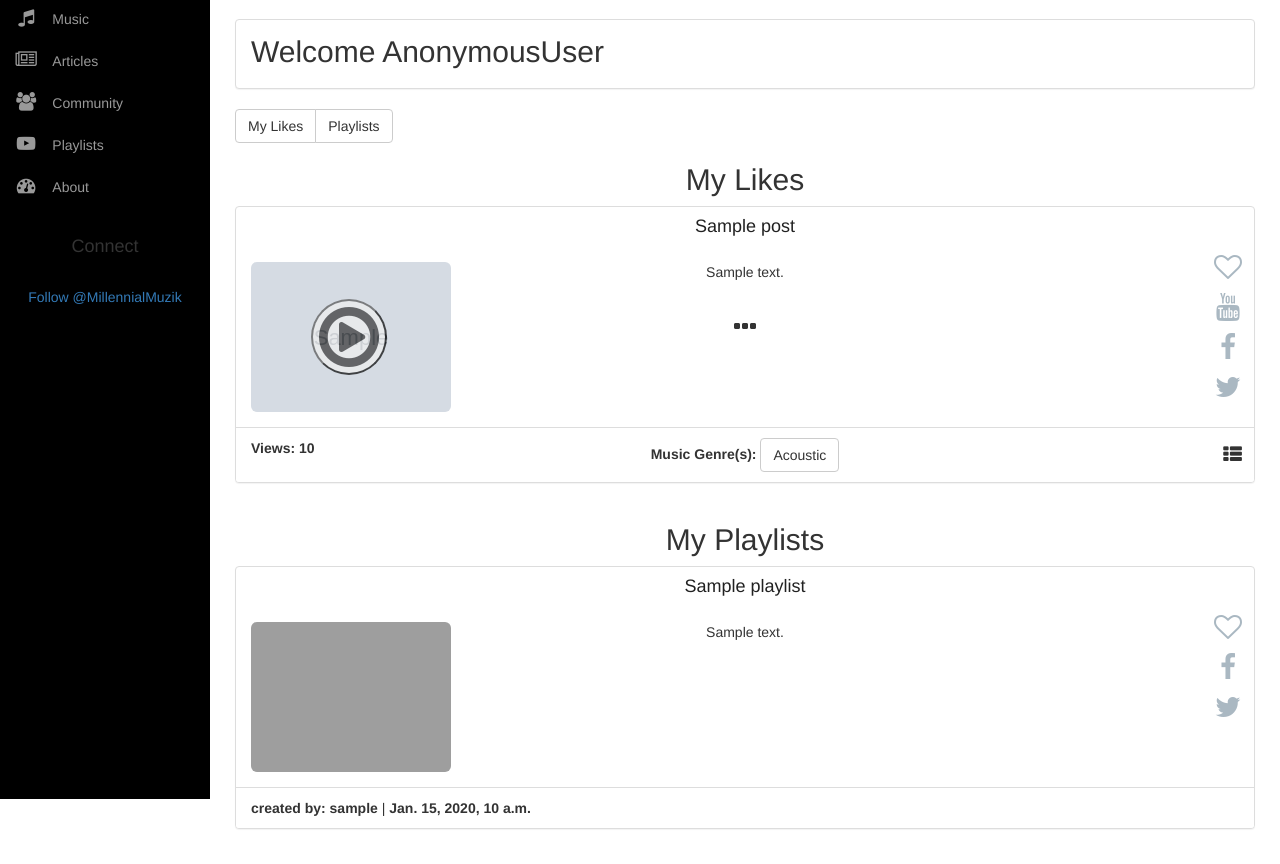
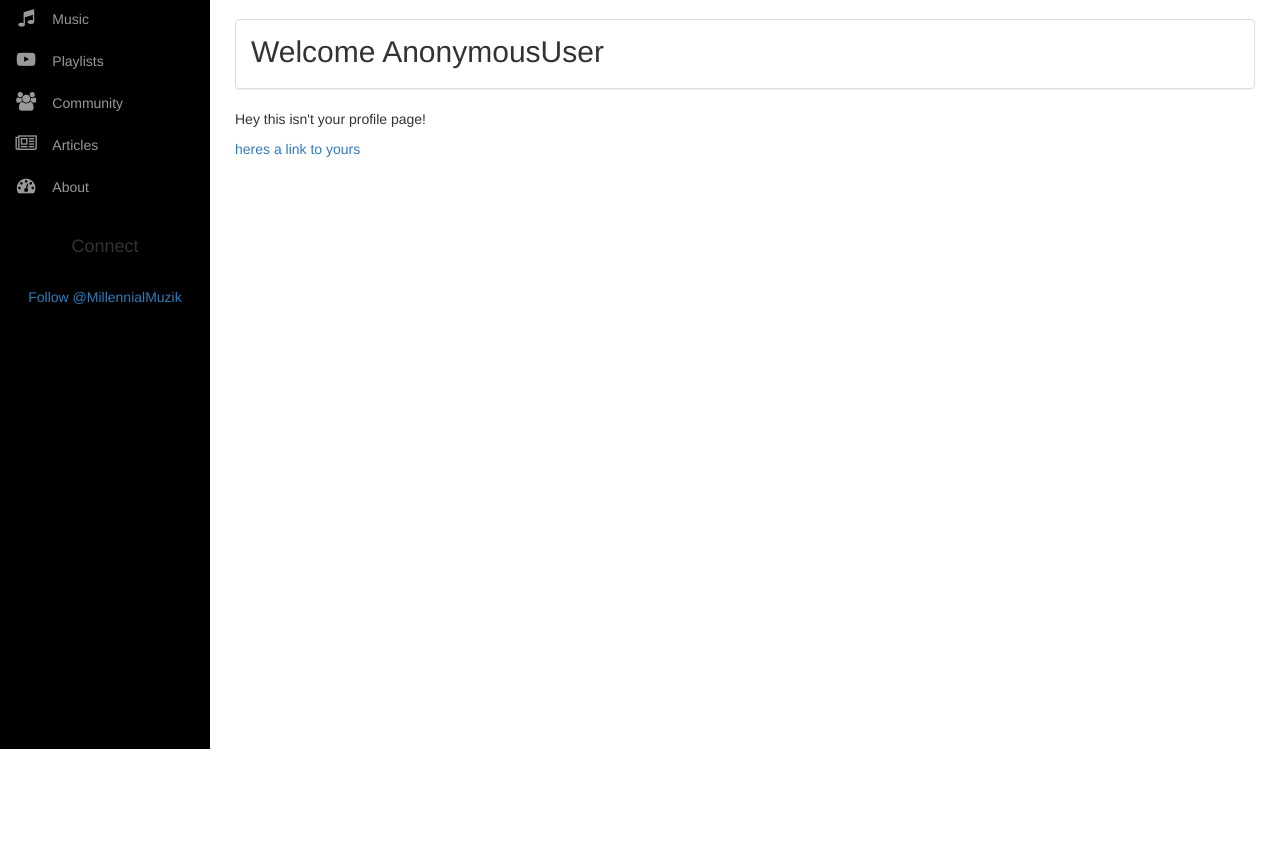
Before and after one commit to tfruehe2/millennialmuzik, a Django app: page /profile/1/ in a window 1280 px wide. Shown: the part 51-915 px from the top of the page. After the commit the page ends 800 px from the top, so only its background shows below. Run offline with Django 3.2, Linux system fonts and the light colour scheme; tables that the repository leaves empty hold one stand-in row (values such as "Sample post"); grey boxes marked "Sample" are stand-in pictures; parts of the project's set-up code (start-up, migrations or seed data) failed here and were passed over; some libraries are stand-ins or nearby versions; grey boxes are pictures that could not be loaded.

Commit message:
made changes to UI

```diff
--- a/blog/context_processors.py
+++ b/blog/context_processors.py
@@ -1,9 +1,9 @@
 from .models import Tag
-from .forms import UserProfileForm, CommentForm
+from .forms import CommentForm, PlaylistForm
 
 
 def base(request):
-    return {'genre_list': Tag.objects.all(), 'comment_form': CommentForm}
+    return {'genre_list': Tag.objects.all(), 'comment_form': CommentForm, 'playlist_form': PlaylistForm}
 
 def session(request):
     for k,v in request.session.items():
--- a/blog/forms.py
+++ b/blog/forms.py
@@ -4,6 +4,7 @@ from .models import Feed, Post, UserProfile, Comment, Song, Playlist
 from crispy_forms.helper import FormHelper
 from crispy_forms.layout import Submit, Layout, Field, HTML
 from crispy_forms.bootstrap import FormActions, StrictButton
+
 class FeedForm(ModelForm):
     class Meta:
         model = Feed
@@ -78,22 +79,23 @@ class PlaylistForm(ModelForm):
 
     class Meta:
         model = Playlist
-        fields = ['name', 'description', 'image', 'is_private', 'tags', 'created_by', 'songs']
-        widgets = {'songs': forms.HiddenInput(),
-                'tags': forms.HiddenInput(),'created_by':forms.HiddenInput()}
+        fields = ['name', 'description', 'image', 'is_private']
+        widgets = {
+            'name': forms.TextInput(
+                attrs={'class': 'form-control', 'placeholder': "playlist name..."}
+            ),
+            'description': forms.Textarea(
+                attrs={'class':'form-control', "rows":'4', 'placeholder':"my favorite [insert genre] songs..."}
+            ),
+            'image': forms.FileInput(),
+        }
+
         labels = {
-        'name': 'Playlist Name'
+        'name': 'Playlist Name',
+        'description': 'Description',
+        'image': "Playlist Image",
+        'is_private': "I want this playlist to be private"
         }
-    def __init__(self, *args, **kwargs):
-        super(PlaylistForm, self).__init__(*args, **kwargs)
-        self.helper = FormHelper()
-        self.helper.form_id = 'playlistForm'
-        self.helper.form_class = 'form-horizontal'
-        self.helper.label_class = 'col-sm-2'
-        self.helper.field_class = 'col-sm-8'
-        self.helper.form_method = "POST"
-
-
 
 
 class CommentForm(ModelForm):
@@ -103,3 +105,23 @@ class CommentForm(ModelForm):
     class Meta:
         model = Comment
         fields = ['body',]
+
+class SubmitMusicForm(forms.Form):
+    Artist = forms.CharField(required=True, widget=forms.TextInput(
+        attrs={'class': 'form-control', 'placeholder': "artist's name..."}
+    ))
+    Song_Name = forms.CharField(required=True, widget=forms.TextInput(
+        attrs={'class': 'form-control', 'placeholder': "song's name..."}
+    ))
+    url = forms.CharField(required=False, widget=forms.TextInput(
+        attrs={'class': 'form-control', 'placeholder': "option url to music video..."}
+    ))
+
+
+class SuggestionsForm(forms.Form):
+    What_Needs_Improvement = forms.CharField(required=True, widget=forms.TextInput(
+        attrs={'class': 'form-control', 'placeholder': "what about this website pisses you off..."}
+    ))
+    Suggestions_On_How = forms.CharField(widget=forms.Textarea(
+        attrs={'class':'form-control', 'placeholder':"suggestions or example of website that does it better...", "rows":'4'}
+    ))
--- a/blog/templates/blog/base.html
+++ b/blog/templates/blog/base.html
@@ -174,6 +174,10 @@
         e.preventDefault();
         var name = $(this).attr('data-song-name');
         var songID = $(this).attr('data-song-id');
+        var urlString = '/create_playlist/'+songID+'/'
+        console.log(urlString)
+        $('#playlistForm, #playlistModal').attr('action', urlString)
+
         $('#songName', "#playlistModal")
             .text("Song to be added: "+name);
         $('#playlistModal')
@@ -182,17 +186,28 @@
 
       });
 
+      $('#playlistImage').change(function(){
+        var re = new RegExp("^(image/.{3,4})$")
+        var file = this.files[0]
+        if (!re.test(file.type)) {
+          alert('Sorry, the file you added was not an image!');
+          $(this).val("");
+        }
+        else if (file.size >= 2000000) {
+          alert('Sorry, your image file is too big!\n2Mbs is the cutoff')
+          $(this).val('');
+        }
+      });
+
       $('#submitPlaylist').click(function(e) {
         console.log('clicked')
         e.preventDefault();
-        var name = $("#playlistName",'#playlistForm').val()
-        var description = $("#playlistDescription",'#playlistForm').val()
-        var is_private = $("#is_private",'#playlistForm').is(':checked')
+        var form = $('#playlistForm, #playlistModal').serialize()
 
         $.ajax({
-          url: "{% url 'blog:create_playlist' %}",
+          url: $('#playlistForm, #playlistModal').attr('action'),
           type: "POST",
-          data: { 'song_id':$("#playlistModal").attr('data-song-id'), "name":name, "description":description, "is_private":is_private},
+          data: form,
           dataType: 'json',
           success: function(data) {
             if (data.e) {
@@ -268,14 +283,14 @@
             .addClass('create');
         $('#playlistList').empty()
         $('#modalForm', '#playlistModal').toggle()
-        $("#submitPlaylist").toggle()
+        $("#createPlaylistBtn").toggle()
         $('#addToPlaylistBtn').hide()
 
       })
       $('#addToPlaylist').on('updateModalBody', function(e) {
         console.log('AddTo playlist clicked')
         $('#modalForm', '#playlistModal').hide()
-        $("#submitPlaylist").hide()
+        $("#createPlaylistBtn").hide()
         $('#addToPlaylistBtn').toggle()
         $.ajax({
           url: "{% url "blog:user_playlists" pk=user.pk %}",
--- a/blog/templates/blog/blog_post.html
+++ b/blog/templates/blog/blog_post.html
@@ -104,7 +104,6 @@ $("#delete-btn").click(function() {
       data: {'post_id': $(this).attr('data-id')},
       success: function(json) {
         window.location.href = '/'
-        alert('post was deleted')
       },
       error: function(error) {
         console.log('failed to delete post');
--- a/blog/templates/blog/playlist_sample.html
+++ b/blog/templates/blog/playlist_sample.html
@@ -51,7 +51,7 @@
          <div class="row">
          <div class="wrapper text-center">
            <button id="editButton" class="btn btn-warning">Edit Playlist</button>
-           <button class="btn btn-danger" id="delete-btn" data-id="{{ post.id }}">
+           <button class="btn btn-danger" id="delete-btn" data-id="{{ playlist.post.id }}">
              <i class="fa fa-times"> Delete</i>
            </button>
            <button id="saveButton" class="btn btn-success" style="display: none;">Save Changes</button>
@@ -343,7 +343,6 @@ var tag = document.createElement('script');
           data: {'post_id': $(this).attr('data-id')},
           success: function(json) {
             window.location.href = '/'
-            alert('post was deleted')
           },
           error: function(error) {
             console.log('failed to delete post');
--- a/blog/templates/blog/profile_page.html
+++ b/blog/templates/blog/profile_page.html
@@ -17,6 +17,10 @@
 {% endblock %}
 
 {% block body_block %}
+{% if user != profile %}
+<p>Hey this isn't your profile page!</p>
+<a href="{% url 'blog:profile_page' pk=user.id %}">heres a link to yours</a>
+{% else %}
 {% if profile.likes.all %}
   <div class="btn-group" id="profileBtnGroup">
     <button class="btn btn-default mylikes-btn">
@@ -32,16 +36,21 @@
       {% include 'snippets/post_cells.html' %}
     {% endfor %}
   </div>
-  {% endif %}
-
+{% else %}
+<h5>here is where the tracks you've liked will reside. I know its pretty bland right now so please bear with me...</h5>
+{% endif %}
+{% if profile.playlist_set.all %}
     <h2 id="myPlaylists" class="text-center">My Playlists</h2>
     {% for playlist in profile.playlist_set.all %}
     <div class="myPlaylists">
       {% include 'snippets/playlist_cell.html' %}
     </div>
     {% endfor %}
+{% endif %}
+
 
 {% include 'snippets/pagination.html' %}
+{% endif %}
 {% endblock %}
 
 {% block script_block %}
--- a/blog/templates/blog/register.html
+++ b/blog/templates/blog/register.html
@@ -19,10 +19,11 @@
     <strong>or with email</strong>
     <div class="row">
     <div class="col-md-4 col-md-offset-4 col-sm-6 col-sm-offset-3">
-    <form class="form-horizontal" method="post" action="{% url "blog:register" %}">
+    <form class="form-horizontal" method="post" action="{% url "social:complete" "email" %}">
       {% csrf_token %}
       {% for field in user_form %}
       <div class="form-group">
+      {{ field.errors }}
       {{ field }}
       </div>
       {% endfor %}
--- a/blog/templates/snippets/playlist_modal.html
+++ b/blog/templates/snippets/playlist_modal.html
@@ -23,37 +23,21 @@
       </div>
       <div class="modal-body">
         <div id="modalForm">
-          <form id="playlistForm">
+          <form id="playlistForm" method="post" action="" enctype="multipart/form-data">
             {% csrf_token %}
+            {% for field in playlist_form %}
             <div class="form-group">
-              <label for="playlistName">Playlist</label>
-              <p id="nameError" style="color:red;display:none;">Playlist name is required</p>
-              <input type="text" class="form-control" id="playlistName" placeholder="playlist name..." required="True">
+              {{ field.errors }}
+              {{ field.label_tag }} {{ field }}
             </div>
-            <div class="form-group">
-              <label for="playlistDescription">Description</label>
-              <p id="descriptionError" style="color:red;display:none;">Playlist description is required</p>
-              <textarea class="form-control" id="playlistDescription" placeholder="my favorite [insert genre] songs..." row="4" required="True"></textarea>
-            </div>
-            <div class="form-group">
-              <label for="playlistImage">Playlist Image</label>
-              <input type="file" id="playlistImage">
-            </div>
-            <div class="form-group">Playlist will be&nbsp;
-              <label class="radio-inline">
-                <input type="radio" name="inlineRadioOptions" id="inlineRadio1" value="False" checked="checked">Public
-              </label>
-              <label class="radio-inline">
-                <input type="radio" name="inlineRadioOptions" id="is_private" value="True">Private
-              </label>
-            </div>
+            {% endfor %}
           </form>
         </div>
       </div>
       <div id="playlistList"></div>
       <div class="modal-footer">
         &emsp;&ensp;<strong class="pull-left" id="songName"></strong>
-        <button class="btn btn-success" id="submitPlaylist" type="button">Create Playlist</button>
+        <button type="submit" form="playlistForm" class="btn btn-success" id="createPlaylistBtn">Create Playlist</button>
         <button class="btn btn-success" id="addToPlaylistBtn" type="button" style="display: none;">Add To Playlist</button>
       </div>
     </div>
--- a/blog/templates/snippets/sidebar.html
+++ b/blog/templates/snippets/sidebar.html
@@ -20,6 +20,16 @@
              </ul>
          </li>
          <li>
+             <a href="{% url "blog:playlist_feed" %}"> <span class="fa-stack fa-lg pull-left"><i class="fa fa-youtube-play fa-stack-1x "></i></span>Playlists</a>
+         </li>
+         <li>
+           <a href="#"><span class="fa-stack fa-lg pull-left"><i class="fa fa-users fa-stack-1x "></i></span>Community</a>
+           <ul class="nav-pills nav-stacked" style="list-style-type:none;">
+               <li><a href="{% url "blog:suggestions" %}"><span class="fa-stack fa-lg pull-left"><i class="fa fa-flag fa-stack-1x "></i></span>Suggestions</a></li>
+               <li><a href="{% url "blog:submit_music" %}"><span class="fa-stack fa-lg pull-left"><i class="fa fa-flag fa-stack-1x "></i></span>Submit Music</a></li>
+           </ul>
+         </li>
+         <li>
              <a href="#"><span class="fa-stack fa-lg pull-left"><i class="fa fa-newspaper-o fa-stack-1x "></i></span>Articles</a>
              <ul class="nav-pills nav-stacked" style="list-style-type:none;">
                  <li><a href="#"><span class="fa-stack fa-lg pull-left"><i class="fa fa-flag fa-stack-1x "></i></span>News</a></li>
@@ -28,16 +38,7 @@
 
              </ul>
          </li>
-         <li>
-           <a href="#"><span class="fa-stack fa-lg pull-left"><i class="fa fa-users fa-stack-1x "></i></span>Community</a>
-           <ul class="nav-pills nav-stacked" style="list-style-type:none;">
-               <li><a href="#"><span class="fa-stack fa-lg pull-left"><i class="fa fa-flag fa-stack-1x "></i></span>Forums</a></li>
-               <li><a href="#"><span class="fa-stack fa-lg pull-left"><i class="fa fa-flag fa-stack-1x "></i></span>Submit Music</a></li>
-           </ul>
-         </li>
-         <li>
-             <a href="{% url "blog:playlist_feed" %}"> <span class="fa-stack fa-lg pull-left"><i class="fa fa-youtube-play fa-stack-1x "></i></span>Playlists</a>
-         </li>
+
          <li>
              <a href="{% url 'blog:about' %}"><span class="fa-stack fa-lg pull-left"><i class="fa fa-dashboard fa-stack-1x "></i></span>About</a>
          </li>
--- a/blog/urls.py
+++ b/blog/urls.py
@@ -32,8 +32,10 @@ urlpatterns = [
     url(r'^add_post/$', views.add_post.as_view(), name='add_post'),
     url(r'^add_song/$', views.add_song.as_view(), name='add_song'),
     url(r'^add_to_playlist/$', views.add_to_playlist, name="add_to_playlist"),
-    url(r'^create_playlist/$', views.create_playlist, name="create_playlist"),
+    url(r'^create_playlist/(?P<song_id>[0-9]+)/$', views.create_playlist, name="create_playlist"),
     url(r'^edit_playlist/$', views.edit_playlist, name="edit_playlist"),
     url(r'^delete_post/$', views.delete_post, name="delete_post"),
+    url(r'^add_suggestion/$', views.suggestions, name="suggestions"),
+    url(r'^submit_music/$', views.submit_music, name="submit_music"),
 
 ] + static(settings.MEDIA_URL, document_root=settings.MEDIA_ROOT)
--- a/blog/views.py
+++ b/blog/views.py
@@ -6,14 +6,13 @@ from django.db.models import DateField
 from django.template import RequestContext
 from django.template.loader import render_to_string
 from .models import Feed, Post, UserProfile, Song, Like, Comment, Tag, Playlist, PlaylistEntry
-from .forms import FeedForm, PostForm, UserProfileForm, CommentForm, SongForm, PlaylistForm
+from .forms import FeedForm, PostForm, UserProfileForm, CommentForm, SongForm, PlaylistForm, SuggestionsForm, SubmitMusicForm
 from django.views.generic import DetailView, ListView
 from django.views.generic.edit import ModelFormMixin, CreateView
 from django.contrib.auth import authenticate, login, logout
 from django.http import HttpResponse, HttpResponseRedirect, JsonResponse
 from django.contrib.auth.decorators import login_required
 from django.core.urlresolvers import reverse
-from crispy_forms.utils import render_crispy_form
 from functools import reduce
 from datetime import datetime
 
@@ -138,34 +137,28 @@ def edit_playlist(request):
         return render(request, 'blog/playlist.html', context)
 
 @login_required
-def create_playlist(request):
+def create_playlist(request, **kwargs):
+
     if request.method == 'POST':
-        user = request.user
-        name = request.POST.get('name')
-        description = request.POST.get('description')
-        is_private = request.POST.get('is_private').capitalize()
-        song = request.POST.get('song_id')
-        tag = Tag.objects.filter(name="PLLST")
-        if name and description and song:
-            try:
-                playlist = Playlist.objects.create(created_by=user, name=str(name), description=str(description),
-                                    is_private=is_private)
-                playlist.tags = tag
-                playlist.save()
-                PlaylistEntry.objects.create(song=Song.objects.get(pk=song), playlist=playlist)
-                return HttpResponse(
-                        json.dumps({"success":"success"}),
-                        content_type="application/json"
-                )
-            except:
-                raise
+        form = PlaylistForm(request.POST)
+
+        if form.is_valid():
+            form.instance.created_by = request.user
+            if 'image' in request.FILES:
+                print("got here")
+                form.instance.image = request.FILES['image']
+            playlist = form.save()
+            playlist.tags = Tag.objects.filter(name="PLLST")
+            PlaylistEntry.objects.create(song=Song.objects.get(pk=kwargs['song_id']), playlist=playlist)
+            playlist.save()
+
+            return HttpResponseRedirect('/')
         else:
-            print('missing info')
-            response_object = {"error":"error", "name": name, "description": description}
-            return HttpResponse(
-                json.dumps(response_object),
-                content_type="application/json"
-            )
+            song = Song.objects.get(pk=kwargs['song_id'])
+            song_name = song.full_name
+            song_id = song.pk
+            feed_list = Post.objects.filter(is_private=False).order_by('-pub_date', 'title')
+            return render(request, 'snippets/laziness.html', {'playlist_form': form, "song_name":song_name, "song_id":song_id, "feed_list":feed_list })
 
 
 class index(ListView):
@@ -336,6 +329,22 @@ def fetch_user_playlists(request, **kwargs):
         html = render_to_string('blog/playlist_list.html', context)
         return HttpResponse(html)
 
+def suggestions(request):
+    if request.method == "GET":
+        form = SuggestionsForm()
+        return render(request, 'blog/suggestions.html', {'form': form})
+    if request.method == "POST":
+        form = SuggestionsForm(request.POST)
+        return HttpResponseRedirect('/')
+
+def submit_music(request):
+    if request.method == "GET":
+        form = SubmitMusicForm()
+        return render(request, 'blog/submit_music.html', {'form': form})
+    if request.method == "POST":
+        form = SubmitMusicForm(request.POST)
+        return HttpResponseRedirect('/')
+
 
 def about(request):
     return render(request, 'blog/about.html')
@@ -411,12 +420,20 @@ def register(request):
         user_form = UserProfileForm(data=request.POST)
 
         if user_form.is_valid():
+            from django.contrib.auth.backends import ModelBackend
             user = user_form.save()
             user.set_password(user.password)
             user.save()
             registered = True
+            user = authenticate(username=user.username, password=user.password)
+            if user:
+                login(request, user)
+                return HttpResponseRedirect('/')
+            else:
+                print('fuck')
         else:
             print(user_form.errors)
+            return render(request, 'blog/register.html', {'user_form': user_form})
 
     else:
         user_form = UserProfileForm()
--- a/website/settings.py
+++ b/website/settings.py
@@ -154,6 +154,7 @@ AUTHENTICATION_BACKENDS = (
     'social.backends.facebook.FacebookOAuth2',
     'social.backends.google.GoogleOAuth2',
     'social.backends.twitter.TwitterOAuth',
+    'social.backends.email.EmailAuth',
     'django.contrib.auth.backends.ModelBackend',
 )
 
```
Also changed, not shown: blog/templates/blog/extra_html_snippets.html (+23 -0 lines), blog/templates/blog/submit_music.html (added, +24 -0 lines), blog/templates/blog/suggestions.html (added, +24 -0 lines), blog/templates/snippets/laziness.html (added, +10 -0 lines), media/playlist_images/0RdmNoV.png (added), media/playlist_images/0RdmNoV_OYPjbdk.png (added), 2 other files.
